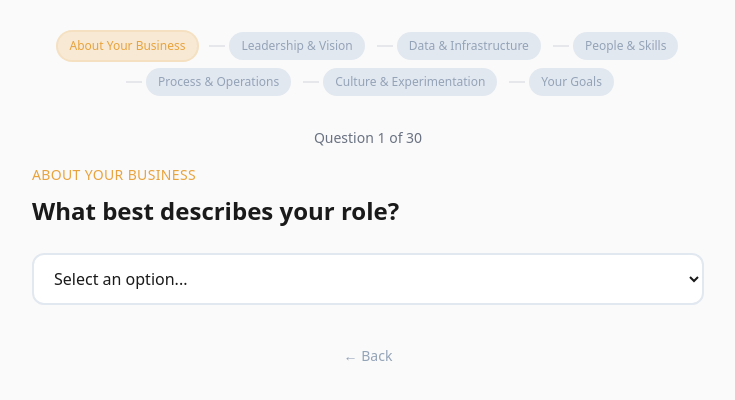
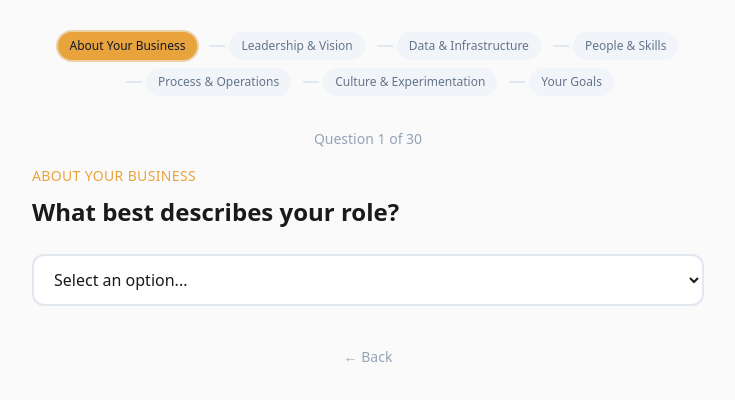
Before and after one commit to andy-carroll/scorekit, a Next.js app in the folder apps/web/: page /quiz in a window 1280 px wide. Both pictures are taken after a click on the button "Continue". Shown: the top 400 px of the page, without its empty margins (272-1007 px from the left). Built offline with nearby package versions, Linux system fonts and the light colour scheme.

Commit message:
fix: increase quiz progress contrast
- Make SectionProgress pills use full-strength theme colours (no low-opacity washout)
- Use muted-text for quiz question counter
- Keep connectors aligned to theme

```diff
--- a/apps/web/src/app/quiz/page.tsx
+++ b/apps/web/src/app/quiz/page.tsx
@@ -150,7 +150,7 @@ export default function QuizPage() {
           />
         ) : (
           <>
-            <div className="text-center text-sm text-gray-500 mb-4">
+            <div className="text-center muted-text mb-4">
               Question {currentQuestionNumber} of {totalQuestions}
             </div>
             <QuestionCard
--- a/apps/web/src/components/SectionProgress.tsx
+++ b/apps/web/src/components/SectionProgress.tsx
@@ -21,7 +21,7 @@ export function SectionProgress({ sections, currentSectionId }: SectionProgressP
             {index > 0 && (
               <div
                 className={`w-4 h-0.5 mx-1 ${
-                  isCompleted ? "bg-green-400" : "bg-gray-200"
+                  isCompleted ? "bg-[var(--color-success)]" : "bg-[var(--color-border)]"
                 }`}
               />
             )}
@@ -35,10 +35,10 @@ export function SectionProgress({ sections, currentSectionId }: SectionProgressP
               }
               className={`flex items-center gap-1.5 px-3 py-1.5 rounded-full text-xs font-medium transition-colors ${
                 isCompleted
-                  ? "bg-[var(--color-success)]/20 text-[var(--color-success)]"
+                  ? "bg-[var(--color-success)] text-[var(--color-text-on-dark)]"
                   : isCurrent
-                  ? "bg-[var(--color-primary)]/20 text-[var(--color-primary)] ring-2 ring-[var(--color-primary)]/30"
-                  : "bg-[var(--color-border)] text-[var(--color-text-on-light-muted)]"
+                  ? "bg-[var(--color-primary)] text-[var(--color-bg-dark)] ring-2 ring-[var(--color-primary-hover)]/40"
+                  : "bg-[var(--color-bg-muted)] text-[var(--color-text-on-light-secondary)]"
               }`}
             >
               {isCompleted && (
```
Also changed, not shown: 1 other file (tests, documents, lock files or other folders).
